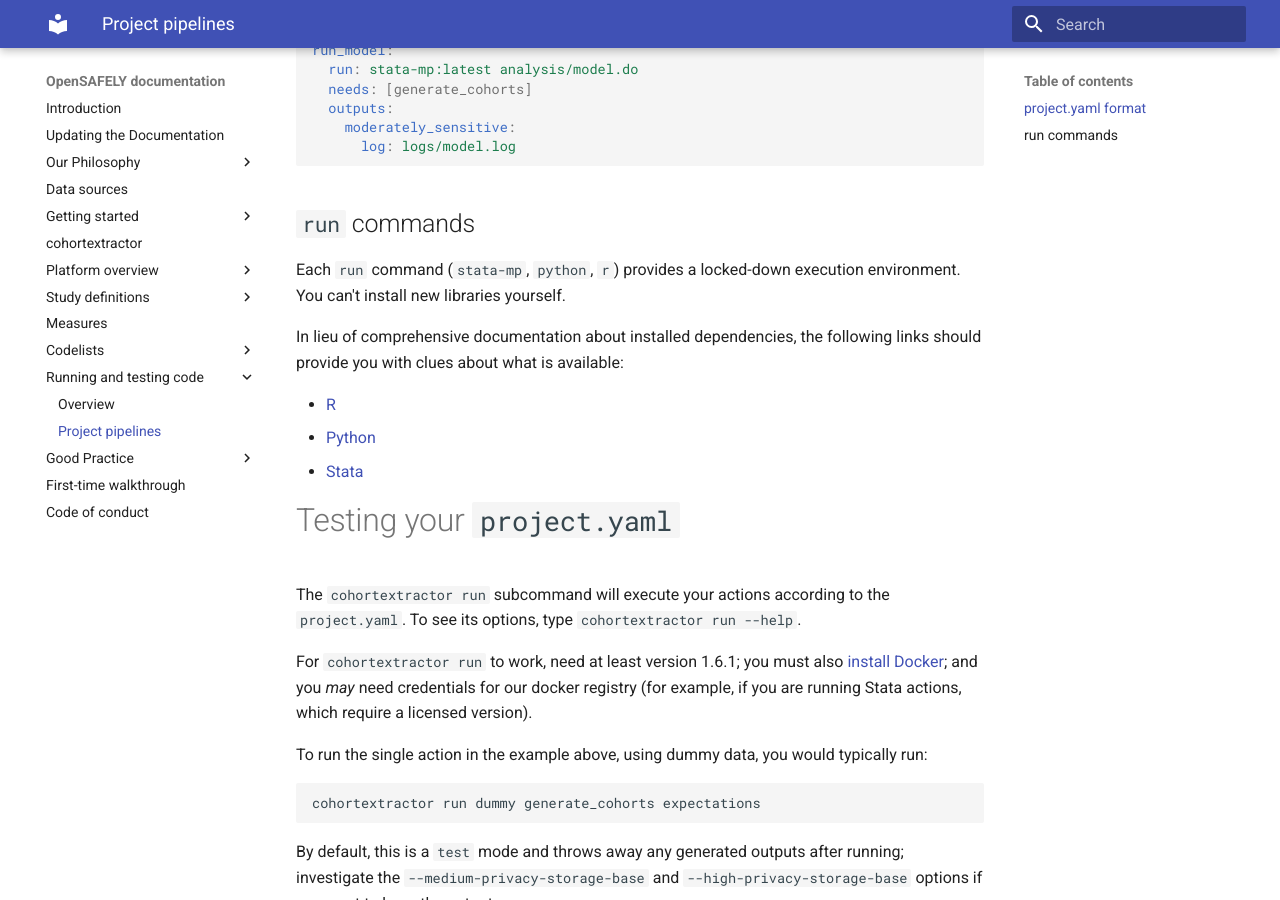
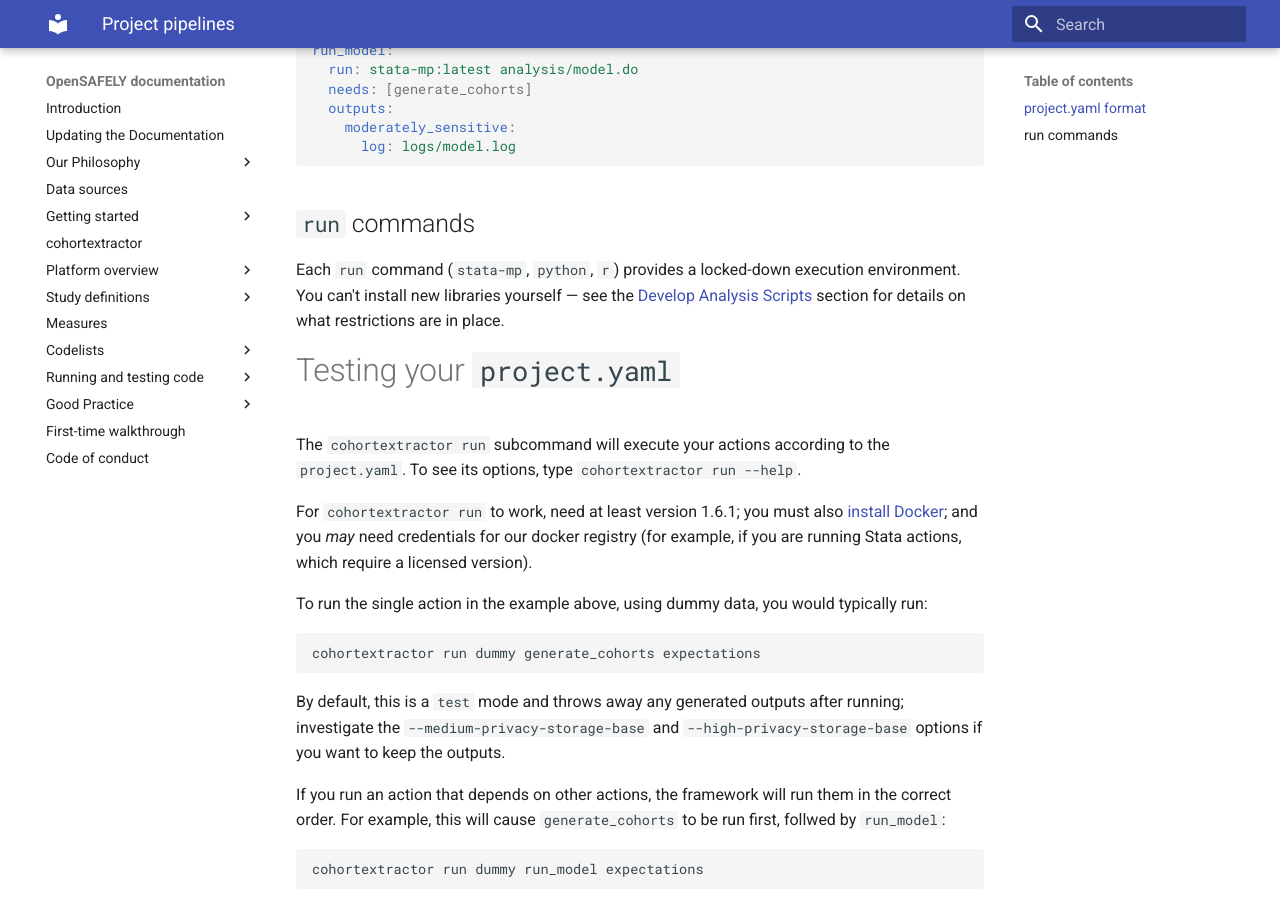
Before and after one commit to opensafely/documentation, an MkDocs documentation site: the page built from docs/project-pipelines.md, in a window 1280 px wide and 900 px high, scrolled down 1513 px. Built offline with MkDocs 1.6.1 and Material for MkDocs 9.7.7, drawn with Linux system fonts in a browser that asks for light colours.

Commit message:
refactor pipelines section

```diff
--- a/docs/project-pipelines.md
+++ b/docs/project-pipelines.md
@@ -53,13 +53,10 @@ run_model:
 
 ## `run` commands
 
-Each `run` command (`stata-mp`, `python`, `r`) provides a locked-down execution environment. You can't install new libraries yourself.
+Each `run` command (`stata-mp`, `python`, `r`) provides a locked-down execution environment.
+You can't install new libraries yourself &mdash; see the [Develop Analysis Scripts](workflow-develop-analysis-scripts.md) section for details on what restrictions are in place.
 
-In lieu of comprehensive documentation about installed dependencies, the following links should provide you with clues about what is available:
 
-- [R](https://github.com/opensafely/r-docker/blob/master/Dockerfile#L34-L79)
-- [Python](https://github.com/opensafely/jupyter-docker/blob/master/requirements.txt)
-- [Stata](https://github.com/opensafely/stata-docker/tree/master/libraries)
 
 # Testing your `project.yaml`
 
--- a/mkdocs.yml
+++ b/mkdocs.yml
@@ -5,7 +5,8 @@ nav:
 
     - Our Philosophy:
         - Open Working Methods: open-methods.md
-        - The Datalab Open Manifesto: open-data-manifesto.md
+
+
     - Data sources: dataset-landing-page.md
     - Getting started:
         - Overview: getting-started.md
@@ -43,10 +44,10 @@ nav:
         - SNOMED codelists: codelist-snomed.md
     - Running and testing code:
         - Overview: pipelines-overview.md
-        - Project pipelines: project-pipelines.md
-
+        - Project pipelines: pipelines-yaml.md
     - Good Practice:
         - Good practice: good-practice-intro.md
+        - The Datalab Open Manifesto: open-data-manifesto.md
         - Developing a Protocol: protocol.md
         - Using Git Effectively: git-workflow.md
         - Code Reviews: code-reviews.md
```
Also changed, not shown: docs/index.md (+10 -9 lines), docs/open-methods.md (+5 -8 lines), docs/pipelines-overview.md (added, +1 -0 lines), docs/workflow-develop-analysis-scripts.md (+6 -0 lines).
